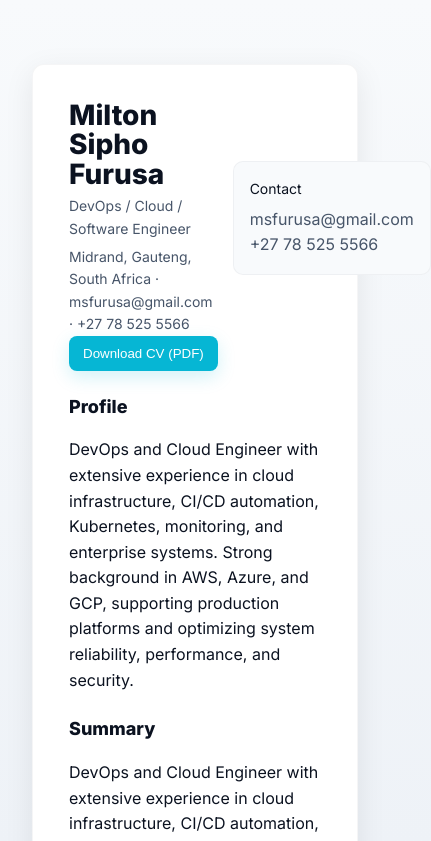
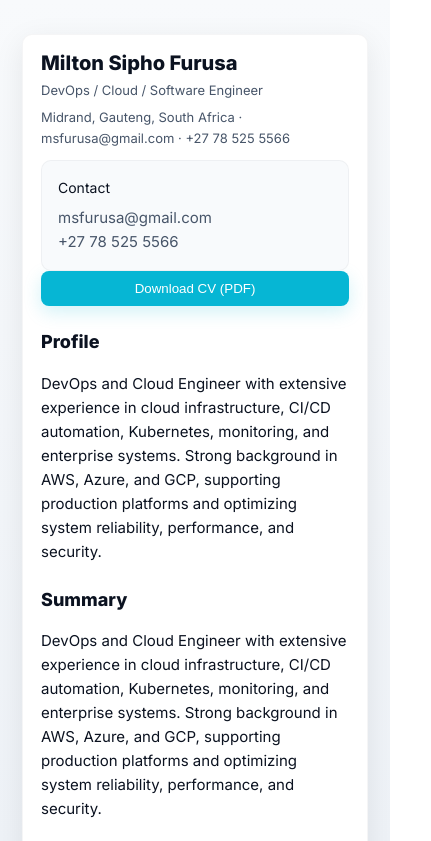
Before and after one commit to msfurusa/miltonf-cv-app, a Next.js app: page / in a window 390 px wide. Shown: the top 841 px of the page, 431 px wide, since content can reach past the window. Built offline with nearby package versions, Linux system fonts and the light colour scheme.

Commit message:
style(responsive): make layout mobile-friendly (stack header, responsive timeline & skill chips)

```diff
--- a/app/globals.css
+++ b/app/globals.css
@@ -15,6 +15,8 @@ body{
   -webkit-font-smoothing:antialiased;
   -moz-osx-font-smoothing:grayscale;
   padding:24px;
+  /* make type-size comfortable on smaller screens */
+  font-size:16px;
 }
 
 .container{
@@ -93,8 +95,46 @@ h2{margin-top:22px;font-size:18px;color:#0b1220}
 
 ul{padding-left:20px}
 
+/* Tablet and below: stack the profile layout */
 @media (max-width:900px){
   .profile-section{grid-template-columns:1fr;}
+  .container{margin:20px auto;padding:28px}
+}
+
+/* Small screens: make header stack, full-width side card, friendly spacing */
+@media (max-width:600px){
+  body{padding:14px;font-size:15px}
+  .container{margin:12px auto;padding:18px;border-radius:10px}
+
+  header.site-header{
+    flex-direction:column;
+    align-items:flex-start;
+    gap:12px;
+  }
+
+  header.site-header .title{font-size:20px}
+  .subtitle{font-size:13px}
+
+  .profile-section{grid-template-columns:1fr;gap:16px}
+  .side-card{width:100%;order:2}
+  .profile-summary{order:1}
+
+  /* make buttons and CTAs full width on small screens */
+  .download-btn{width:100%;display:block;text-align:center}
+
+  /* timeline: reduce left gutter and center content for narrow screens */
+  .timeline{padding-left:10px}
+  .timeline:before{left:6px}
+  .timeline-item{padding:10px 10px 10px 22px}
+  .timeline-item:before{left:-7px;top:16px;width:10px;height:10px}
+
+  /* skill chips wrap better on small screens */
+  .skills-grid{gap:6px}
+  .skill-chip{padding:6px 8px;font-size:12px;margin:6px 6px 6px 0}
+
+  /* avoid large hover transforms on touch devices */
+  .timeline-item:hover{transform:none;box-shadow:none}
+  .skill-chip:hover{transform:none}
 }
 
 @media print{
```
